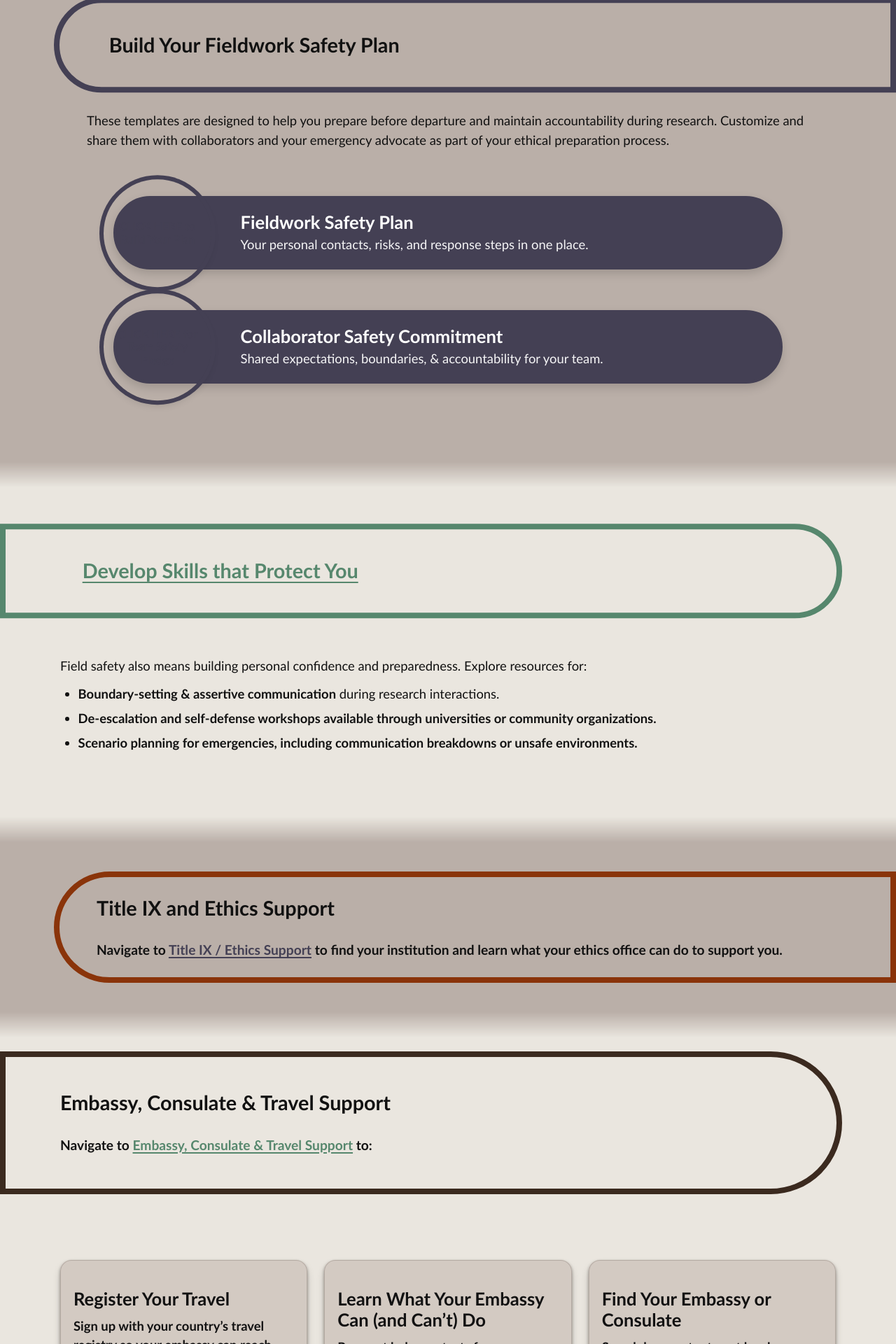
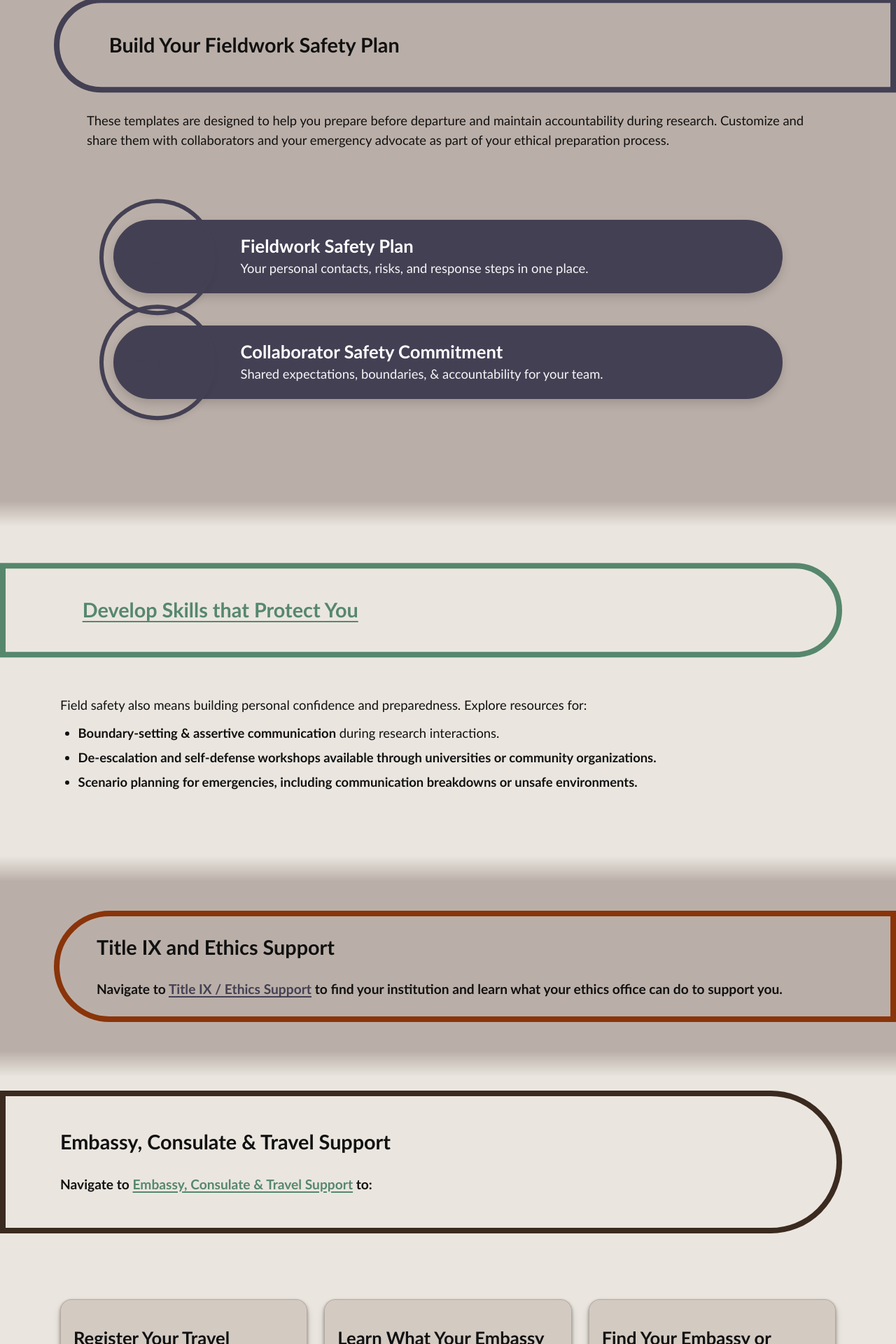
Before and after one commit to AnthroSafetyWarrior/GoldenTrowelProject, a Jekyll site: the page built from _pages/preparing.html, in a window 1280 px wide. Shown: the part 2424-4344 px from the top of the page at 70% size. Built offline with Jekyll 4.4.1, drawn with Linux system fonts in a browser that asks for light colours.

Commit message:
updating name

```diff
--- a/_layouts/default.html
+++ b/_layouts/default.html
@@ -857,7 +857,7 @@ html, body { overflow-x: hidden; }
 }
 .split-equal > .col{ min-width:0; }       /* prevent overflow/wrapping issues */
 
-.split-equal > .col img{ width:clamp(320px,32vw,380px); height:auto; display:block; }
+.split-equal > .col img{ width:clamp(380px,32vw,400px); height:auto; display:block; }
 
 
 
@@ -1074,13 +1074,6 @@ html body .pillhead.pill--sage{
 
 
 /* ===== Badge-pill cards (hero docs) ===== */
-.stripe > .hero-docs{
-  /* more breathing room between rows */
-  display: grid;
-  gap: clamp(46px, 3vw, 52px);
-}
-
-
 .hero-docs{
   /* more breathing room between rows */
   display: grid;
@@ -1187,6 +1180,23 @@ background: var(--gold);
 @media (max-width: 560px){
   .doc-callout{ --badge-diam: clamp(112px, 26vw, 148px); }
 }
+
+
+/* Ensure hero-docs spacing matches outside stripes */
+.stripe .section .hero-docs {
+  display: grid;
+  gap: clamp(46px, 3vw, 52px) !important;
+
+  /* Remove individual pill margin that stacks weird in stripes */
+  margin-block: clamp(20px, 4vw, 40px);
+}
+
+/* Remove tiny inner pill margins only within a stripe */
+.stripe .section .hero-docs .doc-callout {
+  margin-block: 0;
+}
+
+
 
 .footer-nav {
   margin-bottom: 0.6rem;
```
